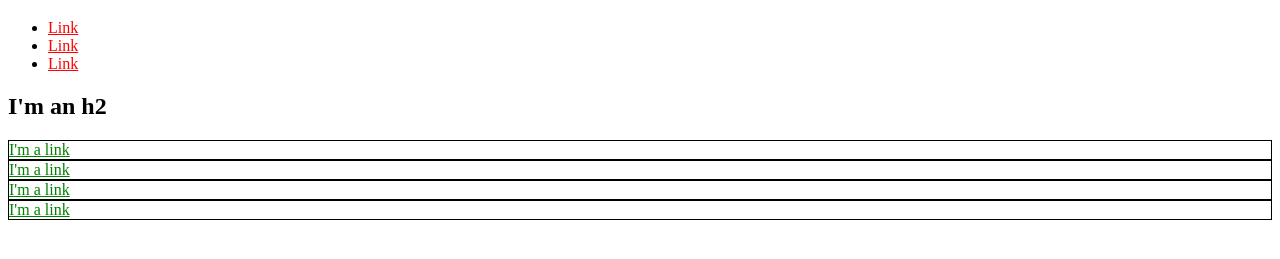
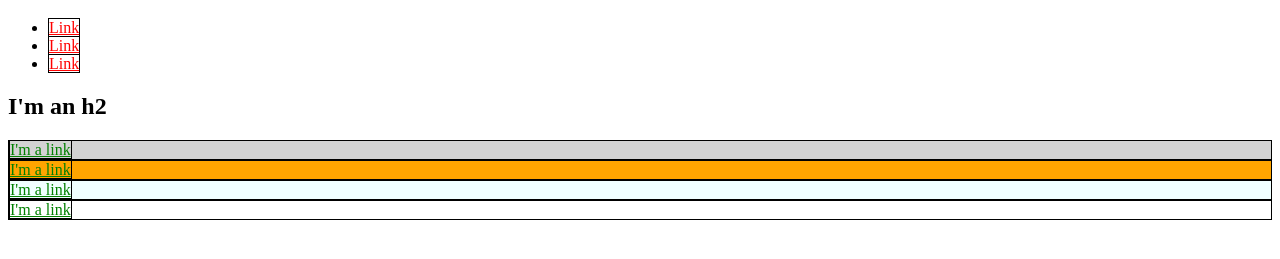
Before and after one commit to blckb1rd/blckb1rd.github.io, a plain HTML site: page index.html in a window 1280 px wide. Shown: the part 61-320 px from the top of the page. Drawn offline with Linux system fonts and the light colour scheme.

Commit message:
Add selectors to elements

```diff
--- a/index.html
+++ b/index.html
@@ -4,36 +4,61 @@
   <title>Test Page: Don't Panic</title>
   <meta charset="utf-8">
   <style>
+    div {
+      border: 1px solid black;
+    }
+    a {
+      color: red;
+      border: 1px solid black;
+    }
+    div a {
+      color: green;
+    }
+    #exec-bio {
+      background-color: lightgray;
+    }
+    .bio-box {
+      border: 1px solid black;
+    }
+    .bio-box a {
+      color: green;
+    }
+    #second-bg {
+      background-color: orange;
+    }
+    .bio-box-bg {
+      background-color: azure;
+    }
   </style>
 </head>
 <body>
   <h1>I'm an h1</h1>
   <ul>
     <li>
-      <a href="https://example.com/" style="color: red;">Link</a>
+      <a href="https://example.com/">Link</a>
     </li>
     <li>
-      <a href="https://example.com/" style="color: red;">Link</a>
+      <a href="https://example.com/">Link</a>
     </li>
     <li>
-      <a href="https://example.com/" style="color: red;">Link</a>
+      <a href="https://example.com/">Link</a>
     </li>
   </ul>
   <h2>I'm an h2</h2>
-  <div style="border: 1px solid black;">
-    <a href="https://example.com/" style="color: green;">I'm a
+  <div  id="exec-bio" class="bio-box">
+    <a href="https://example.com/">I'm a
       link</a>
     </div>
-    <div style="border: 1px solid black;">
-      <a href="https://example.com/" style="color: green;">I'm a
+    <div class="bio-box" id="second-bg">
+      <a href="https://example.com/">I'm a
         link</a>
       </div>
-      <div style="border: 1px solid black;">
-        <a href="https://example.com/" style="color: green;">I'm a
+      <div class="bio-box-bg" class="bio-box" >
+        <a href="https://example.com/">I'm a
           link</a>
         </div>
-        <div style="border: 1px solid black;">
-          <a href="https://example.com/" style="color: green;">I'm a
+        <div class="bio-box">
+          <a href="https://example.com/">I'm a
             link</a>
           </div>
         </body>
```
